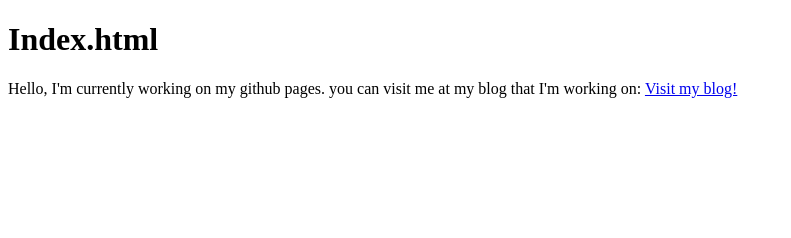
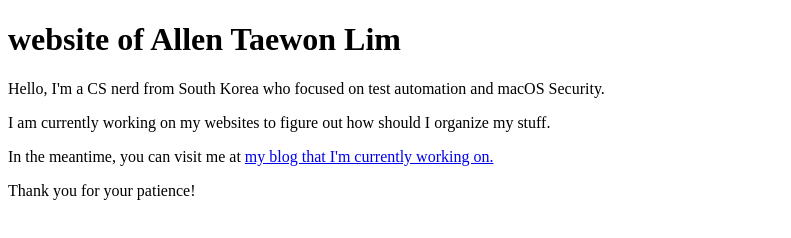
Before and after one commit to ATLKR/atlkr.github.io, a plain HTML site: page index.html in a window 1280 px wide. Shown: the whole page, without its empty margins (0-791 px from the left). Drawn offline with Linux system fonts and the light colour scheme.

Commit message:
updated description

```diff
--- a/index.html
+++ b/index.html
@@ -2,9 +2,11 @@
 <html>
 <body>
 
-<h1>Index.html</h1>
-<p>Hello, I'm currently working on my github pages. you can visit me at my blog that I'm working on:  <a href="https://atlkr.com/blog">Visit my blog!</a> </p>
-
+<h1>website of Allen Taewon Lim</h1>
+<p>Hello, I'm a CS nerd from South Korea who focused on test automation and macOS Security.</p>
+<p>I am currently working on my websites to figure out how should I organize my stuff. </p>
+<p>In the meantime, you can visit me at <a href="https://atlkr.com/blog">my blog that I'm currently working on.</a> </p>
+<p>Thank you for your patience!</p>
 
 </body>
 </html>
```
